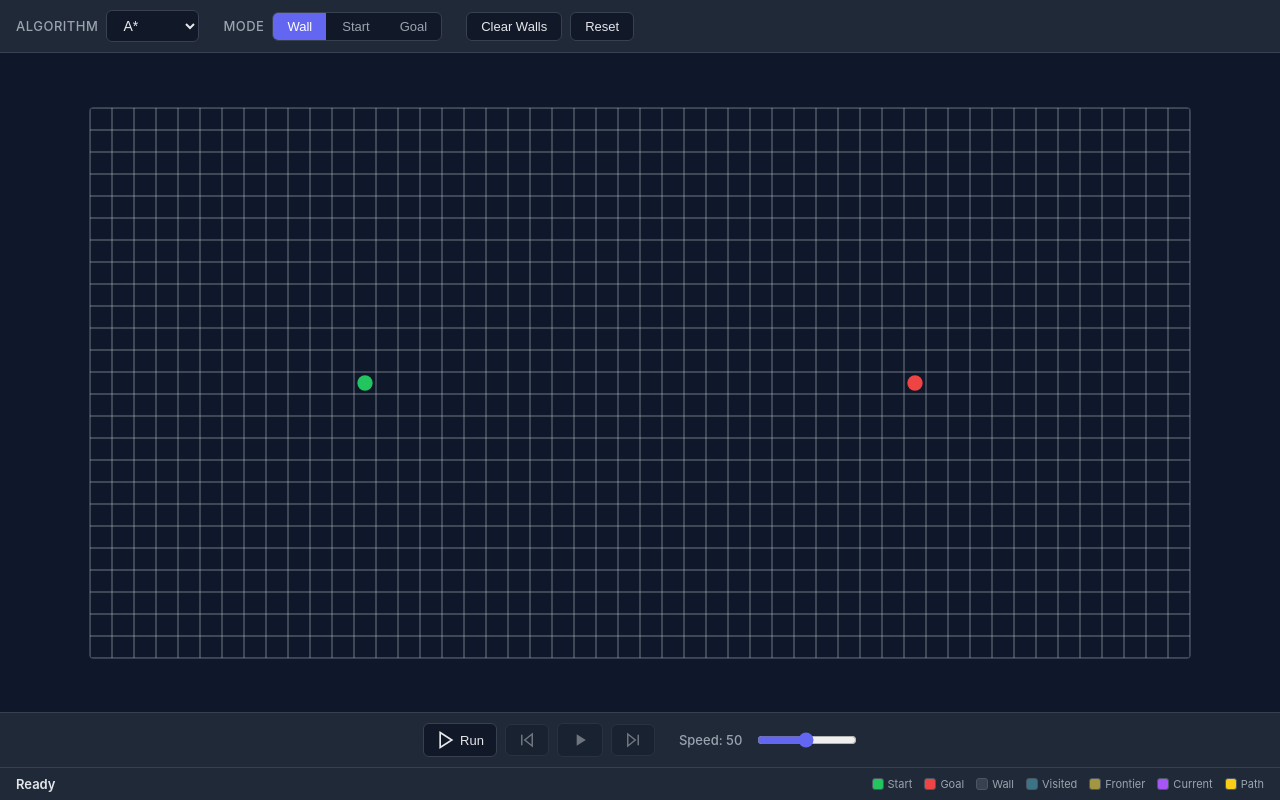
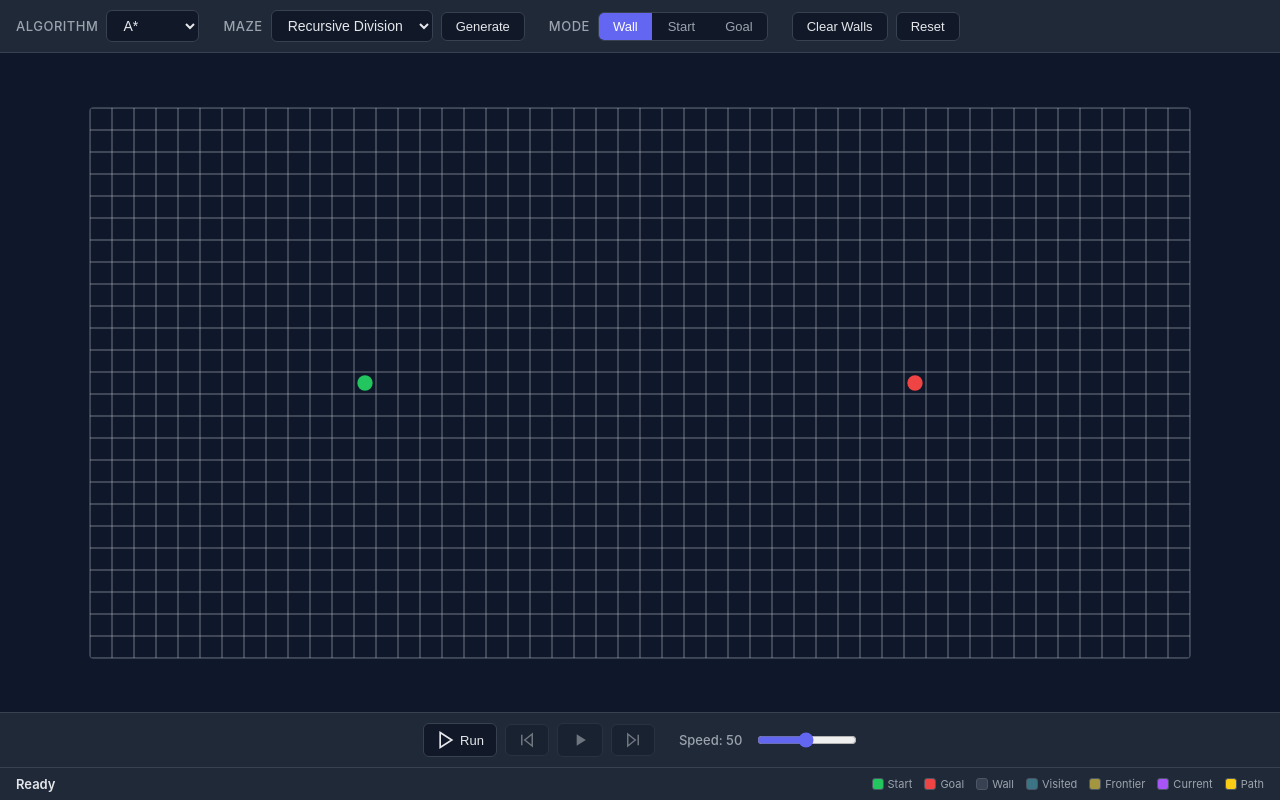
Before and after one commit to gabrielLoff/algorithm-visu, a React (Vite) app: page / in a window 1280 px wide. Built offline with nearby package versions, Linux system fonts and the light colour scheme.

Commit message:
Add maze generation: Recursive Division and Prim's with Toolbar controls

```diff
--- a/src/App.tsx
+++ b/src/App.tsx
@@ -6,6 +6,7 @@ import { InfoPanel } from './components/InfoPanel';
 import { useGrid } from './hooks/useGrid';
 import { useAnimation } from './hooks/useAnimation';
 import { getAlgorithm } from './algorithms';
+import { getMaze, getMazes } from './maze';
 import type { AlgorithmInfo } from './types';
 import styles from './App.module.css';
 
@@ -13,9 +14,10 @@ const ROWS = 25;
 const COLS = 50;
 
 export default function App() {
-  const { grid, mode, setMode, handleCellClick, handleClearWalls, handleReset } = useGrid(ROWS, COLS);
+  const { grid, setGrid, mode, setMode, handleCellClick, handleClearWalls, handleReset } = useGrid(ROWS, COLS);
   const animation = useAnimation(grid);
   const [selectedAlgo, setSelectedAlgo] = useState('A*');
+  const [selectedMaze, setSelectedMaze] = useState(getMazes()[0].name);
 
   const algorithmInfo: AlgorithmInfo | null = getAlgorithm(selectedAlgo) ?? null;
 
@@ -30,11 +32,26 @@ export default function App() {
     setSelectedAlgo(name);
   }, []);
 
+  const handleMazeChange = useCallback((name: string) => {
+    setSelectedMaze(name);
+  }, []);
+
+  const handleGenerateMaze = useCallback(() => {
+    const maze = getMaze(selectedMaze);
+    if (maze) {
+      animation.pause();
+      setGrid((prev) => maze.fn(prev));
+    }
+  }, [selectedMaze, animation, setGrid]);
+
   return (
     <div className={styles.app}>
       <Toolbar
         selectedAlgorithm={selectedAlgo}
         onAlgorithmChange={handleAlgorithmChange}
+        selectedMaze={selectedMaze}
+        onMazeChange={handleMazeChange}
+        onGenerateMaze={handleGenerateMaze}
         mode={mode}
         onModeChange={setMode}
         onClearWalls={handleClearWalls}
--- a/src/components/Toolbar.tsx
+++ b/src/components/Toolbar.tsx
@@ -1,10 +1,14 @@
 import { EditMode } from '../types';
 import { getAlgorithms } from '../algorithms';
+import { getMazes } from '../maze';
 import styles from './Toolbar.module.css';
 
 interface ToolbarProps {
   selectedAlgorithm: string;
   onAlgorithmChange: (name: string) => void;
+  selectedMaze: string;
+  onMazeChange: (name: string) => void;
+  onGenerateMaze: () => void;
   mode: EditMode;
   onModeChange: (mode: EditMode) => void;
   onClearWalls: () => void;
@@ -15,6 +19,9 @@ interface ToolbarProps {
 export function Toolbar({
   selectedAlgorithm,
   onAlgorithmChange,
+  selectedMaze,
+  onMazeChange,
+  onGenerateMaze,
   mode,
   onModeChange,
   onClearWalls,
@@ -22,6 +29,7 @@ export function Toolbar({
   isAnimating,
 }: ToolbarProps) {
   const algorithms = getAlgorithms();
+  const mazes = getMazes();
 
   return (
     <div className={styles.toolbar}>
@@ -39,6 +47,29 @@ export function Toolbar({
             </option>
           ))}
         </select>
+      </div>
+
+      <div className={styles.section}>
+        <label className={styles.label}>Maze</label>
+        <select
+          className={styles.select}
+          value={selectedMaze}
+          onChange={(e) => onMazeChange(e.target.value)}
+          disabled={isAnimating}
+        >
+          {mazes.map((m) => (
+            <option key={m.name} value={m.name}>
+              {m.name}
+            </option>
+          ))}
+        </select>
+        <button
+          className={styles.btn}
+          onClick={onGenerateMaze}
+          disabled={isAnimating}
+        >
+          Generate
+        </button>
       </div>
 
       <div className={styles.section}>
--- a/src/hooks/useGrid.ts
+++ b/src/hooks/useGrid.ts
@@ -41,6 +41,7 @@ export function useGrid(rows: number, cols: number) {
 
   return {
     grid,
+    setGrid,
     mode,
     setMode,
     handleCellClick,
--- /dev/null
+++ b/src/maze/index.ts
@@ -0,0 +1,23 @@
+import { GridModel } from '../types';
+import { recursiveDivision } from './recursiveDivision';
+import { prim } from './prim';
+
+export type MazeGeneratorFn = (grid: GridModel) => GridModel;
+
+export interface MazeInfo {
+  name: string;
+  fn: MazeGeneratorFn;
+}
+
+const mazes: MazeInfo[] = [
+  { name: 'Recursive Division', fn: recursiveDivision },
+  { name: "Prim's", fn: prim },
+];
+
+export function getMaze(name: string): MazeInfo | undefined {
+  return mazes.find((m) => m.name === name);
+}
+
+export function getMazes(): MazeInfo[] {
+  return mazes;
+}
--- /dev/null
+++ b/src/maze/mazeUtils.ts
@@ -0,0 +1,93 @@
+import { GridModel, CellPosition, CellType } from '../types';
+
+const DIRS: [number, number][] = [
+  [-1, 0],
+  [1, 0],
+  [0, -1],
+  [0, 1],
+];
+
+function neighbors(grid: GridModel, pos: CellPosition): CellPosition[] {
+  const result: CellPosition[] = [];
+  for (const [dr, dc] of DIRS) {
+    const nr = pos.row + dr;
+    const nc = pos.col + dc;
+    if (nr >= 0 && nr < grid.rows && nc >= 0 && nc < grid.cols) {
+      result.push({ row: nr, col: nc });
+    }
+  }
+  return result;
+}
+
+export function ensureSolvable(grid: GridModel): GridModel {
+  const { start, goal } = grid;
+  if (!start || !goal) return grid;
+
+  if (hasPath(grid)) return grid;
+
+  const queue: CellPosition[] = [start];
+  const cameFrom = new Map<string, CellPosition>();
+  const visited = new Set<string>();
+  const startKey = `${start.row},${start.col}`;
+  visited.add(startKey);
+
+  let found = false;
+  while (queue.length > 0 && !found) {
+    const current = queue.shift()!;
+    for (const n of neighbors(grid, current)) {
+      const nKey = `${n.row},${n.col}`;
+      if (visited.has(nKey)) continue;
+      visited.add(nKey);
+      cameFrom.set(nKey, current);
+      if (n.row === goal.row && n.col === goal.col) {
+        found = true;
+        break;
+      }
+      queue.push(n);
+    }
+  }
+
+  if (!found) return grid;
+
+  const cells = grid.cells.map((row) => [...row]);
+
+  let key = `${goal.row},${goal.col}`;
+  while (key !== startKey) {
+    const pos = cameFrom.get(key);
+    if (!pos) break;
+    const current = cells[pos.row][pos.col] as CellType;
+    if (current === 'wall') {
+      cells[pos.row][pos.col] = 'empty';
+    }
+    key = `${pos.row},${pos.col}`;
+  }
+
+  return { ...grid, cells };
+}
+
+function hasPath(grid: GridModel): boolean {
+  if (!grid.start || !grid.goal) return false;
+
+  const visited = new Set<string>();
+  const queue = [grid.start];
+  visited.add(`${grid.start.row},${grid.start.col}`);
+
+  while (queue.length > 0) {
+    const current = queue.shift()!;
+    if (current.row === grid.goal.row && current.col === grid.goal.col) {
+      return true;
+    }
+
+    for (const n of neighbors(grid, current)) {
+      const type = grid.cells[n.row][n.col] as CellType;
+      if (type === 'wall') continue;
+      const key = `${n.row},${n.col}`;
+      if (!visited.has(key)) {
+        visited.add(key);
+        queue.push(n);
+      }
+    }
+  }
+
+  return false;
+}
--- /dev/null
+++ b/src/maze/prim.ts
@@ -0,0 +1,64 @@
+import { GridModel, CellType } from '../types';
+import { cellKey } from '../grid/gridUtils';
+import { ensureSolvable } from './mazeUtils';
+
+const DIRS: [number, number][] = [
+  [-2, 0],
+  [2, 0],
+  [0, -2],
+  [0, 2],
+];
+
+export function prim(grid: GridModel): GridModel {
+  const cells = grid.cells.map((row) => [...row]);
+  const { rows, cols } = grid;
+
+  const passage = new Set<string>();
+
+  const startR = 1 + 2 * Math.floor(Math.random() * Math.floor((rows - 2) / 2));
+  const startC = 1 + 2 * Math.floor(Math.random() * Math.floor((cols - 2) / 2));
+  passage.add(cellKey({ row: startR, col: startC }));
+
+  const frontier: [number, number, number, number][] = [];
+
+  function addFrontier(r: number, c: number) {
+    for (const [dr, dc] of DIRS) {
+      const nr = r + dr;
+      const nc = c + dc;
+      if (nr <= 0 || nr >= rows - 1 || nc <= 0 || nc >= cols - 1) continue;
+      const nKey = cellKey({ row: nr, col: nc });
+      if (passage.has(nKey)) continue;
+      const wr = r + dr / 2;
+      const wc = c + dc / 2;
+      frontier.push([nr, nc, wr, wc]);
+    }
+  }
+
+  addFrontier(startR, startC);
+
+  while (frontier.length > 0) {
+    const idx = Math.floor(Math.random() * frontier.length);
+    const [cr, cc, wr, wc] = frontier[idx];
+    frontier.splice(idx, 1);
+
+    const cKey = cellKey({ row: cr, col: cc });
+    if (passage.has(cKey)) continue;
+
+    passage.add(cKey);
+    passage.add(cellKey({ row: wr, col: wc }));
+
+    addFrontier(cr, cc);
+  }
+
+  for (let r = 0; r < rows; r++) {
+    for (let c = 0; c < cols; c++) {
+      const current = cells[r][c] as CellType;
+      if (current !== 'empty') continue;
+      if (!passage.has(cellKey({ row: r, col: c }))) {
+        cells[r][c] = 'wall';
+      }
+    }
+  }
+
+  return ensureSolvable({ ...grid, cells });
+}
--- /dev/null
+++ b/src/maze/recursiveDivision.ts
@@ -0,0 +1,50 @@
+import { GridModel, CellType } from '../types';
+import { ensureSolvable } from './mazeUtils';
+
+export function recursiveDivision(grid: GridModel): GridModel {
+  const cells = grid.cells.map((row) => [...row]);
+
+  function divide(r1: number, r2: number, c1: number, c2: number) {
+    const height = r2 - r1;
+    const width = c2 - c1;
+
+    if (height < 3 || width < 3) return;
+
+    const horizontal =
+      height > width || (height === width && Math.random() < 0.5);
+
+    if (horizontal) {
+      const wallRow = r1 + 1 + Math.floor(Math.random() * (height - 2));
+      const passageCol = c1 + Math.floor(Math.random() * width);
+
+      for (let c = c1; c < c2; c++) {
+        if (c === passageCol) continue;
+        const current = cells[wallRow][c] as CellType;
+        if (current !== 'wall' && current !== 'start' && current !== 'goal') {
+          cells[wallRow][c] = 'wall';
+        }
+      }
+
+      divide(r1, wallRow, c1, c2);
+      divide(wallRow + 1, r2, c1, c2);
+    } else {
+      const wallCol = c1 + 1 + Math.floor(Math.random() * (width - 2));
+      const passageRow = r1 + Math.floor(Math.random() * height);
+
+      for (let r = r1; r < r2; r++) {
+        if (r === passageRow) continue;
+        const current = cells[r][wallCol] as CellType;
+        if (current !== 'wall' && current !== 'start' && current !== 'goal') {
+          cells[r][wallCol] = 'wall';
+        }
+      }
+
+      divide(r1, r2, c1, wallCol);
+      divide(r1, r2, wallCol + 1, c2);
+    }
+  }
+
+  divide(0, grid.rows, 0, grid.cols);
+
+  return ensureSolvable({ ...grid, cells });
+}
```
Also changed, not shown: 2 other files (tests, documents, lock files or other folders).
